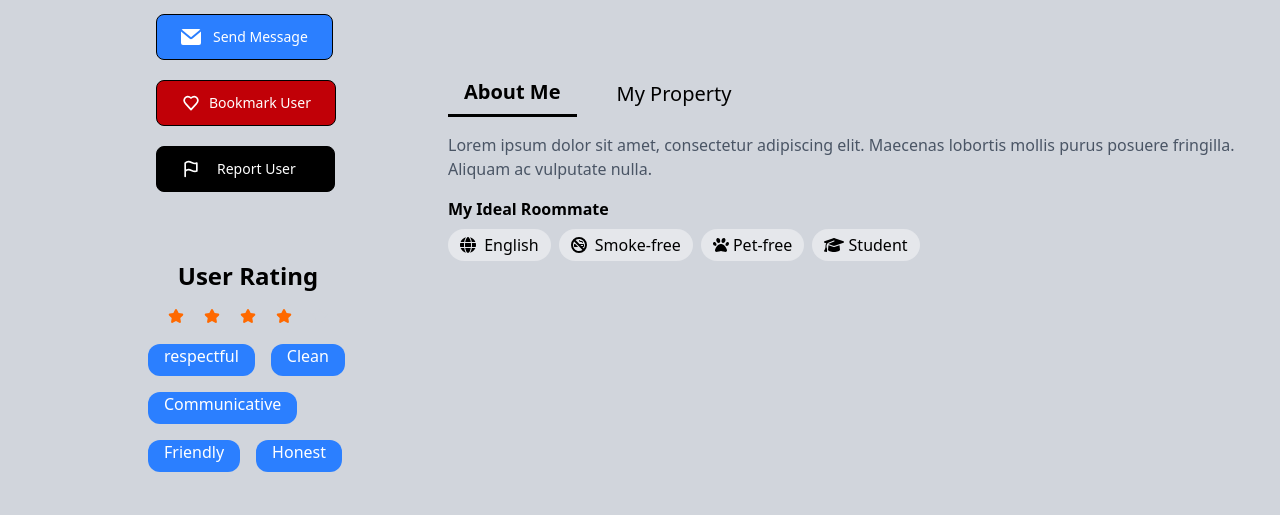
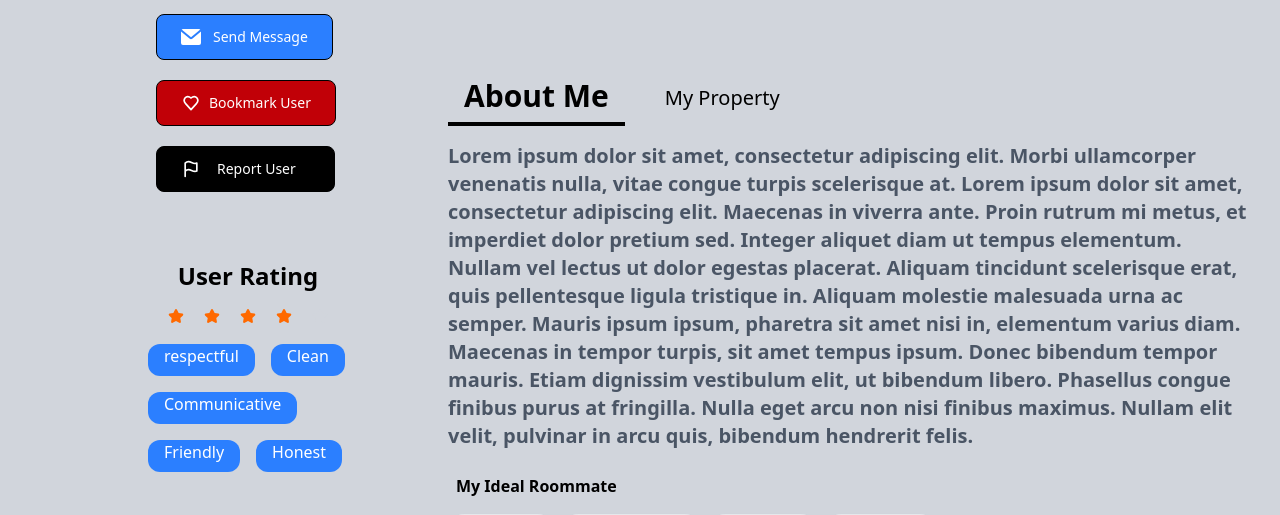
Before and after one commit to Evan-Proulx/RoommateLink-Frontend, a React (Vite) app: page / in a window 1280 px wide. Shown: the part 274-789 px from the top of the page. Built offline with nearby package versions, Linux system fonts and the light colour scheme; a web font is replaced by a local one.

Commit message:
Updated Map component and added it to My Property section

```diff
--- a/src/Components/Profile/ProfileComponents/AboutSection.tsx
+++ b/src/Components/Profile/ProfileComponents/AboutSection.tsx
@@ -1,6 +1,7 @@
 import { useState } from "react";
 import {faBanSmoking, faGlobe, faGraduationCap, faPaw} from "@fortawesome/free-solid-svg-icons";
 import {FontAwesomeIcon} from "@fortawesome/react-fontawesome";
+import MapSection from "./MapSection.tsx";
 
 function AboutSection() {
 
@@ -59,31 +60,33 @@ function AboutSection() {
             <div className="flex space-x-6 mt-2">
                 <button
                     onClick={() => setActiveTab("about")}
-                    className={`px-4 py-2 text-xl ${activeTab === "about" ? "border-b-3 border-black text-4xl font-bold" : ""}`}
+                    className={`px-4 py-2 ${activeTab === "about" ? "border-b-4 border-black text-3xl font-bold" : "text-xl"}`}
                 >
                     About Me
                 </button>
                 <button
                     onClick={() => setActiveTab("property")}
-                    className={`px-4 text-xl py-2 ${activeTab === "property" ? "border-b-3 border-black text-4xl font-bold" : ""}`}
+                    className={`px-4 py-2 ${activeTab === "property" ? "border-b-4 border-black text-3xl font-bold" : "text-xl"}`}
                 >
                     My Property
                 </button>
+
 
             </div>
 
             {/* Content */}
             {activeTab === "about" ? (
                 <div className="mt-4">
-                    <p className="text-gray-600 mt-2">
-                        Lorem ipsum dolor sit amet, consectetur adipiscing elit. Maecenas lobortis mollis purus posuere fringilla. Aliquam ac vulputate nulla.
+                    <p className="text-gray-600 text-xl font-semibold mt-2">
+                        Lorem ipsum dolor sit amet, consectetur adipiscing elit. Morbi ullamcorper venenatis nulla, vitae congue turpis scelerisque at. Lorem ipsum dolor sit amet, consectetur adipiscing elit. Maecenas in viverra ante. Proin rutrum mi metus, et imperdiet dolor pretium sed. Integer aliquet diam ut tempus elementum. Nullam vel lectus ut dolor egestas placerat. Aliquam tincidunt scelerisque erat, quis pellentesque ligula tristique in. Aliquam molestie malesuada urna ac semper. Mauris ipsum ipsum, pharetra sit amet nisi in, elementum varius diam. Maecenas in tempor turpis, sit amet tempus ipsum. Donec bibendum tempor mauris. Etiam dignissim vestibulum elit, ut bibendum libero. Phasellus congue finibus purus at fringilla. Nulla eget arcu non nisi finibus maximus. Nullam elit velit, pulvinar in arcu quis, bibendum hendrerit felis.
                     </p>
-                    <h3 className="mt-4 font-bold">My Ideal Roommate</h3>
+                    <h3 className="mt-4 p-2 font-bold">My Ideal Roommate</h3>
                     <div className="flex space-x-2 mt-2">
                         {roommatePreferences.map((preference, index) => (
-                            <span key={index} className="px-3 py-1 bg-gray-200 rounded-full">
-                                {preference}
-                            </span>
+                            <span key={index} className="px-3 py-1 bg-gray-200 font-semibold rounded-full shadow-md">
+                            {preference}
+                        </span>
+
                         ))}
                     </div>
                 </div>
@@ -103,6 +106,8 @@ function AboutSection() {
                             </span>
                         ))}
                     </div>
+
+                    <MapSection/>
                 </div>
             )}
         </div>
--- a/src/Components/Profile/ProfileComponents/MapSection.tsx
+++ b/src/Components/Profile/ProfileComponents/MapSection.tsx
@@ -53,6 +53,11 @@ function MapSection() {
                 </svg>
                 Location
             </h1>
+
+            {/* Displaying the Location here*/}
+            <h2 className="text-gray-600 flex items-center ml-2">
+                664 Rankin, Windsor, ON
+            </h2>
             <div className="bg-white p-4 m-2 border border-black max-w-[580px]">
                 <LoadScript googleMapsApiKey="API_KEY">
                     <GoogleMap
```
